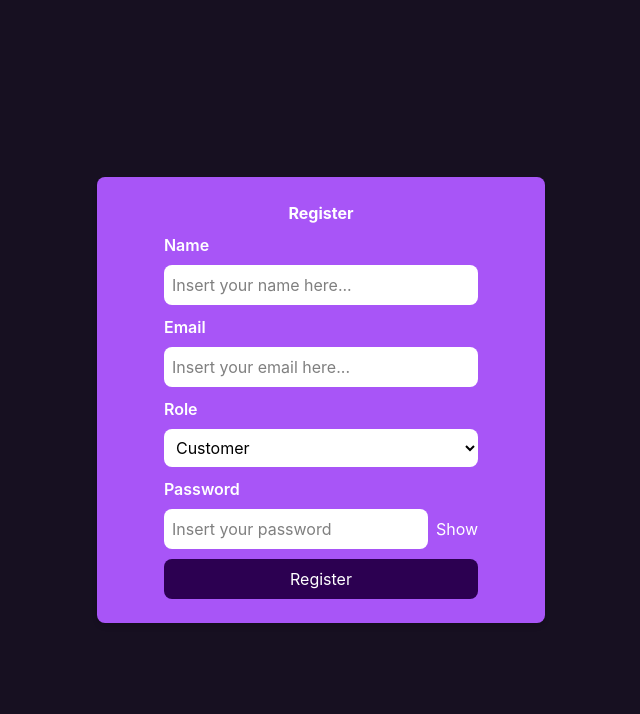
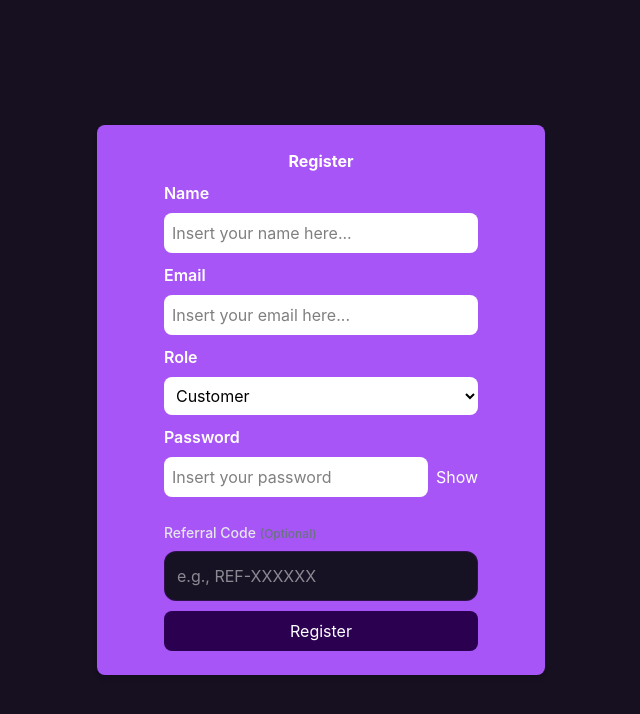
Before and after one commit to nurrahim-rashi/event-organizer, a React (Vite) app: page /register in a window 1280 px wide. Shown: the top 714 px of the page, without its empty margins (319-959 px from the left). Built offline with nearby package versions, Linux system fonts and the light colour scheme.

Commit message:
feat: add refferal system

```diff
--- a/src/components/Profile/ProfilePage.tsx
+++ b/src/components/Profile/ProfilePage.tsx
@@ -2,11 +2,22 @@ import { useEffect, useState } from "react";
 import axios from "axios";
 import { Link } from "react-router";
 
+interface Coupon {
+    id: number;
+    userId: number;
+    discount: number;
+    createdAt: string;
+    expiredAt: string;
+}
+
 interface User {
-    id: number,
-    name: string,
-    email: String,
+    id: number;
+    name: string;
+    email: string;
     profilePic: string | null;
+    referralCode: string;
+    totalPoints: number;
+    coupons: Coupon[];
 }
 
 
@@ -60,8 +71,45 @@ function ProfilePage ({userId} : {userId : number}) {
                         <p className="text-gray-400 text-sm font-medium">Email: {user.email}</p>
                     </div>
 
+                    <div className="flex flex-col gap-1 p-3 bg-purple-950/40 border border-purple-900/30 rounded-xl items-center justify-center">
+                        <p className="text-[11px] uppercase tracking-wider text-purple-300 font-semibold">Your referral code</p>
+                        <p className="text-lg font-mono font-bold text-white tracking-widest uppercase">{user.referralCode}</p>
+                    </div>
+
+                    <div className="grid grid-cols-1 sm:grid-cols-2 gap-4">
+
+                        <div className="p-4 bg-purple-950/30 border border-purple-900/20 rounded-xl flex flex-col justify-between">
+                            <p className="text-xs text-purple-300 font-medium">Active Points</p>
+                            <p className="text-2xl font-black text-yellow-400 mt-2">
+                                {user.totalPoints?.toLocaleString("id-ID") || 0} <span className="text-xs font-normal text-gray-400">Pts</span>
+                            </p>
+                        </div>
+
+                        <div className="p-4 bg-purple-950/30 border border-purple-900/20 rounded-xl">
+                            <p className="text-xs text-purple-300 font-medium mb-2">Active Coupons</p>
+
+                            {!user.coupons || user.coupons.length === 0 ? (
+                                <p className="text-xs text-gray-500 italic">No active coupons availabe.</p>
+                            ) : (
+                                <div className="flex flex-col gap-2 max-h-20 overflow-y-auto pr-1">
+                                    {user.coupons.map((coupon) => (
+                                        <div key={coupon.id} className="p-2 bg-purple-900/40 border border-purple-600/30 rounded-lg flex flex-col">
+                                            <p className="text-xs font-bold text-white">Disc Rp {coupon.discount.toLocaleString("id-ID")}</p>
+                                            <p className="text-[9px] text-purple-300 mt-0.5">
+                                                Exp: {new Date(coupon.expiredAt).toLocaleDateString("id-ID", {day: 'numeric', month: 'short'})}
+                                            </p>
+                                        </div>
+                                    ))}
+                                </div>
+                            )}
+                        </div>
+
+                    </div>
+
                     <Link to="/profile/edit">
-                        <button className="w-full bg-linear-to-r from-purple-600 to-indigo-600 hover:from-purple-700 hover:cursor-pointer hover:to-indigo-700 text-white font-semibold py-3 px-4 rounded-xl shadow-lg shadow-purple-900/30 active:scale-[0.98] transition-all duration-200">Edit Your Profile</button>
+                        <button className="w-full bg-linear-to-r from-purple-600 to-indigo-600 hover:from-purple-700 hover:cursor-pointer hover:to-indigo-700 text-white font-semibold py-3 px-4 rounded-xl shadow-lg shadow-purple-900/30 active:scale-[0.98] transition-all duration-200">
+                            Edit Your Profile
+                        </button>
                     </Link>
                 </div>
             </div>
--- a/src/pages/Register.tsx
+++ b/src/pages/Register.tsx
@@ -13,6 +13,7 @@ const formSchema = z.object({
     .min(6, "Password must be at least 6 characters.")
     .max(50, "Password must be at most 50 characters"),
     role: z.enum(["USER", "ADMIN"], {message: "Please select a valid role."}),
+    referredByCode: z.string().optional().or(z.literal("")),
 });
 
 function Register () {
@@ -26,6 +27,7 @@ function Register () {
             email: "",
             password: "",
             role: "USER",
+            referredByCode: "",
         },
     });
 
@@ -101,6 +103,25 @@ function Register () {
                         )}
                     </div>
 
+                    {/*INPUR REFERRAL CODE*/}
+                    <div className="flex flex-col gap-2 mt-4">
+                        <label className="text-sm font-medium text-gray-200">
+                            Referral Code <span className="text-gray-500 text-xs">(Optional)</span>
+                        </label>
+                        <input
+                        type="text"
+                        placeholder="e.g., REF-XXXXXX"
+                        {...form.register("referredByCode")}
+                        className="p-3 bg-[#161224] border border-purple-900/40 rounded-xl text-white outline-none focus:border-purple-600 transition-all uppercase placeholder:normal-case"
+                        />
+                            {/* Menampilkan pesan error dari Zod jika ada */}
+                            {form.formState.errors.referredByCode && (
+                            <p className="text-xs text-red-500 mt-1">
+                                {form.formState.errors.referredByCode.message}
+                            </p>
+                            )}
+                    </div>
+
                     {/*TOMBOL SUBMIT*/}
                     <button
                     className="bg-[#2C0051] p-2 rounded-lg hover:bg-[#6900B3] hover:cursor-pointer"
```
